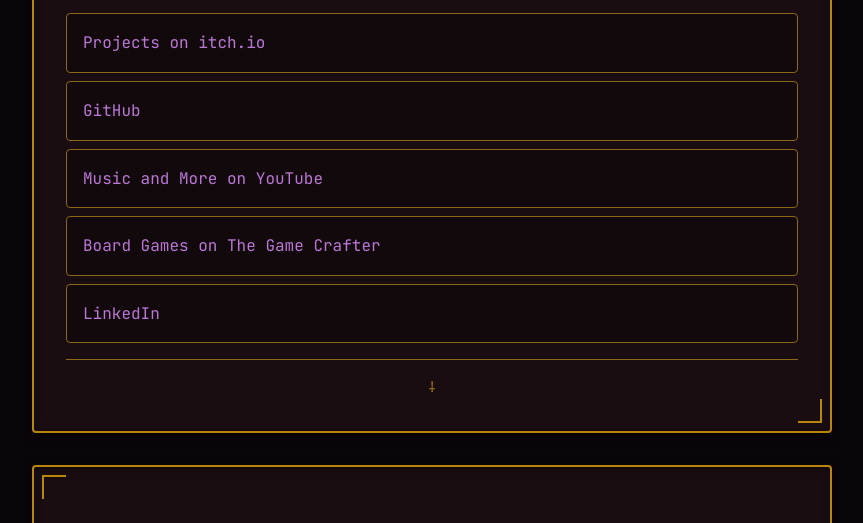
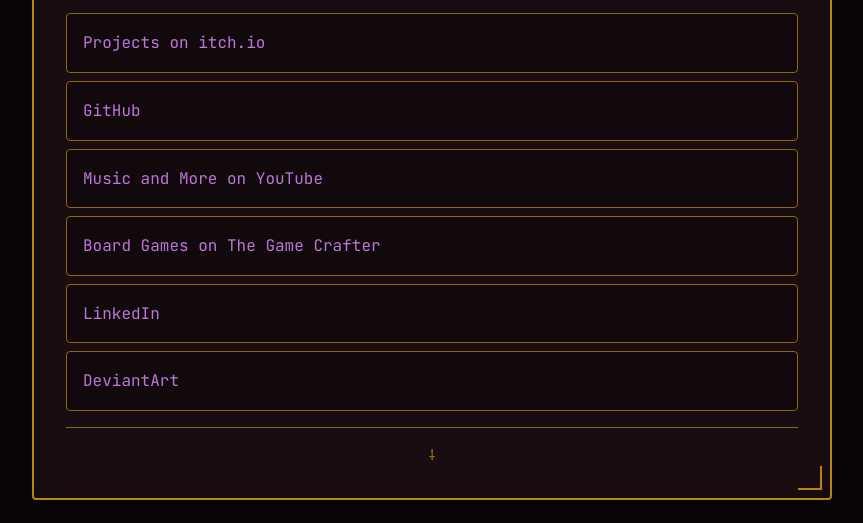
Before and after one commit to Jadael/jadael.github.io, a plain HTML site: page index.html in a window 1280 px wide. Shown: the part 209-732 px from the top of the page, without its empty margins (208-1071 px from the left). Drawn offline with Linux system fonts and the light colour scheme; a web font is replaced by a local one.

Commit message:
Update index.html

```diff
--- a/index.html
+++ b/index.html
@@ -51,6 +51,11 @@
                         <li class="link-list__item">
                             <a href="https://www.linkedin.com/in/t-hill-hand-358b3631/" class="link-list__link">
                                 LinkedIn
+                            </a>
+                        </li>
+                        <li class="link-list__item">
+                            <a href="https://www.deviantart.com/jadael" class="link-list__link">
+                                DeviantArt
                             </a>
                         </li>
                     </ul>
```
